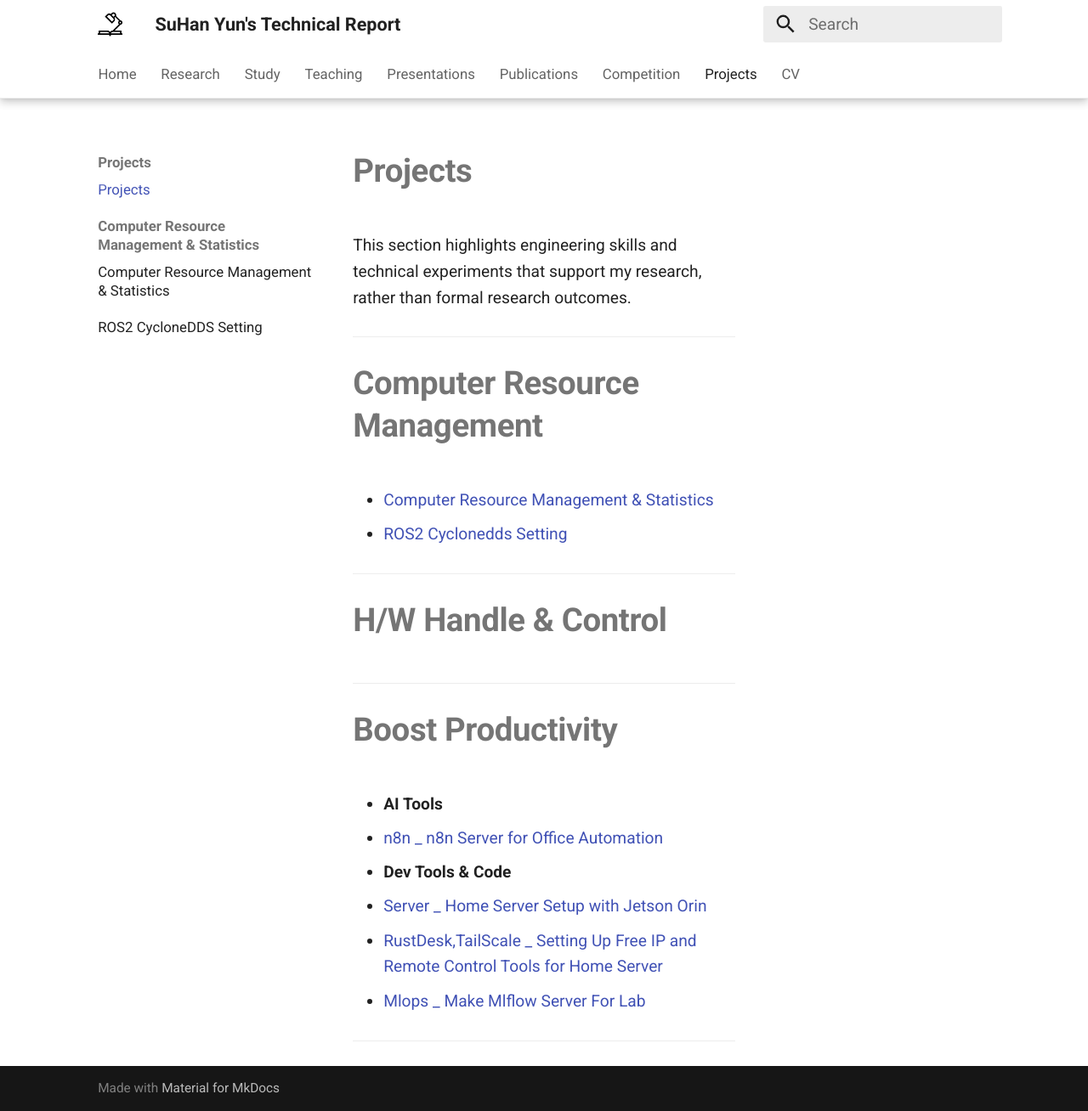
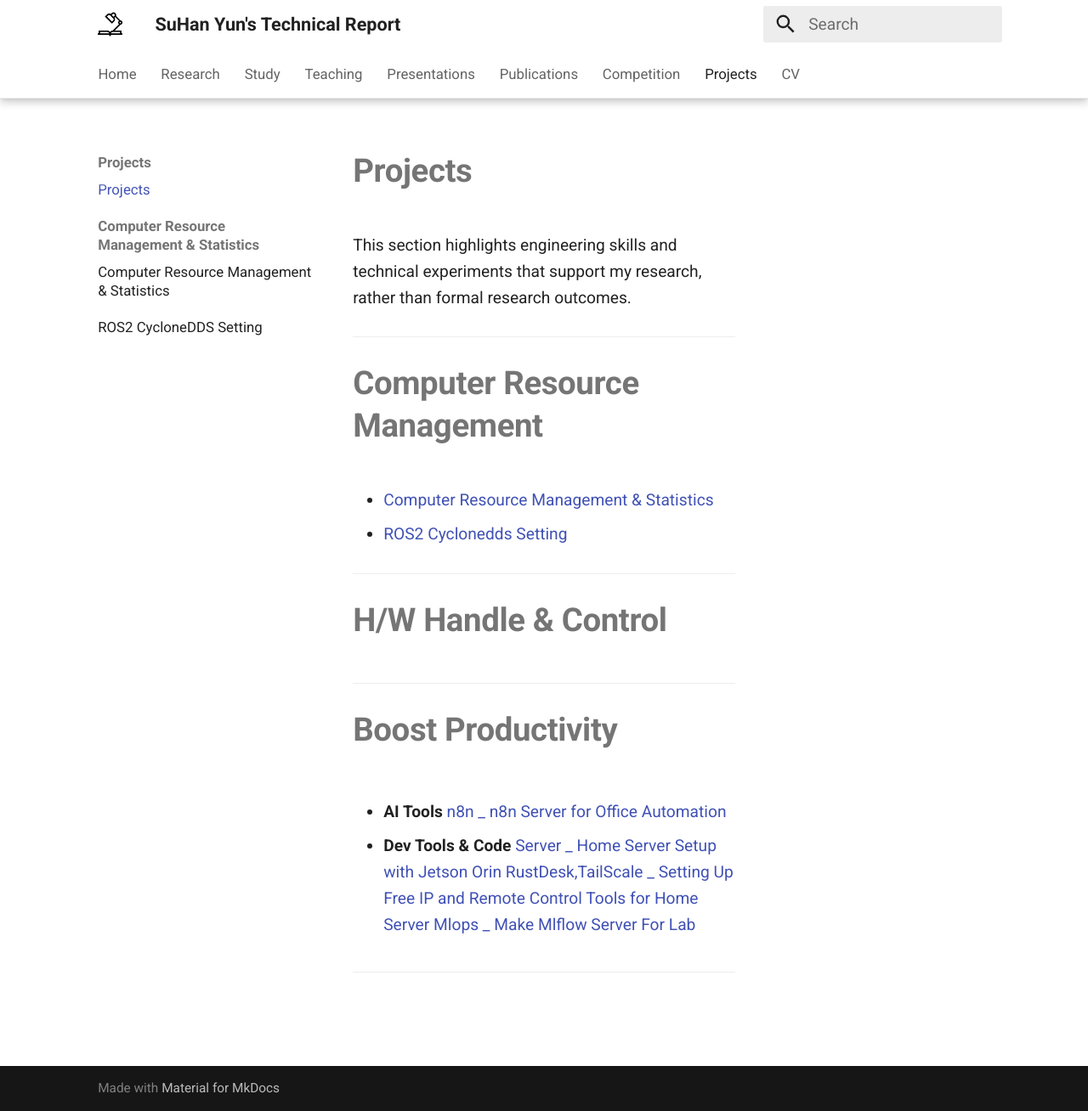
Before and after one commit to YSH-research/YSH-research.github.io, an MkDocs documentation site: the page built from docs/Project/projects.md, in a window 1280 px wide and 1308 px high. Shown: the whole window at 85% size. Built offline with MkDocs 1.6.1 and Material for MkDocs 9.7.7, drawn with Linux system fonts in a browser that asks for light colours.

```diff
--- a/docs/Project/projects.md
+++ b/docs/Project/projects.md
@@ -18,11 +18,11 @@ This section highlights engineering skills and technical experiments that suppor
 # **Boost Productivity**
 
 - **AI Tools**
-  - [n8n _ n8n Server for Office Automation]()
+[n8n _ n8n Server for Office Automation]()
 
 - **Dev Tools & Code**
-  - [Server _ Home Server Setup with Jetson Orin]()
-  - [RustDesk,TailScale _ Setting Up Free IP and Remote Control Tools for Home Server]()
-  - [Mlops _ Make Mlflow Server For Lab]()
+[Server _ Home Server Setup with Jetson Orin]()
+[RustDesk,TailScale _ Setting Up Free IP and Remote Control Tools for Home Server]()
+[Mlops _ Make Mlflow Server For Lab]()
 
 ---
```
